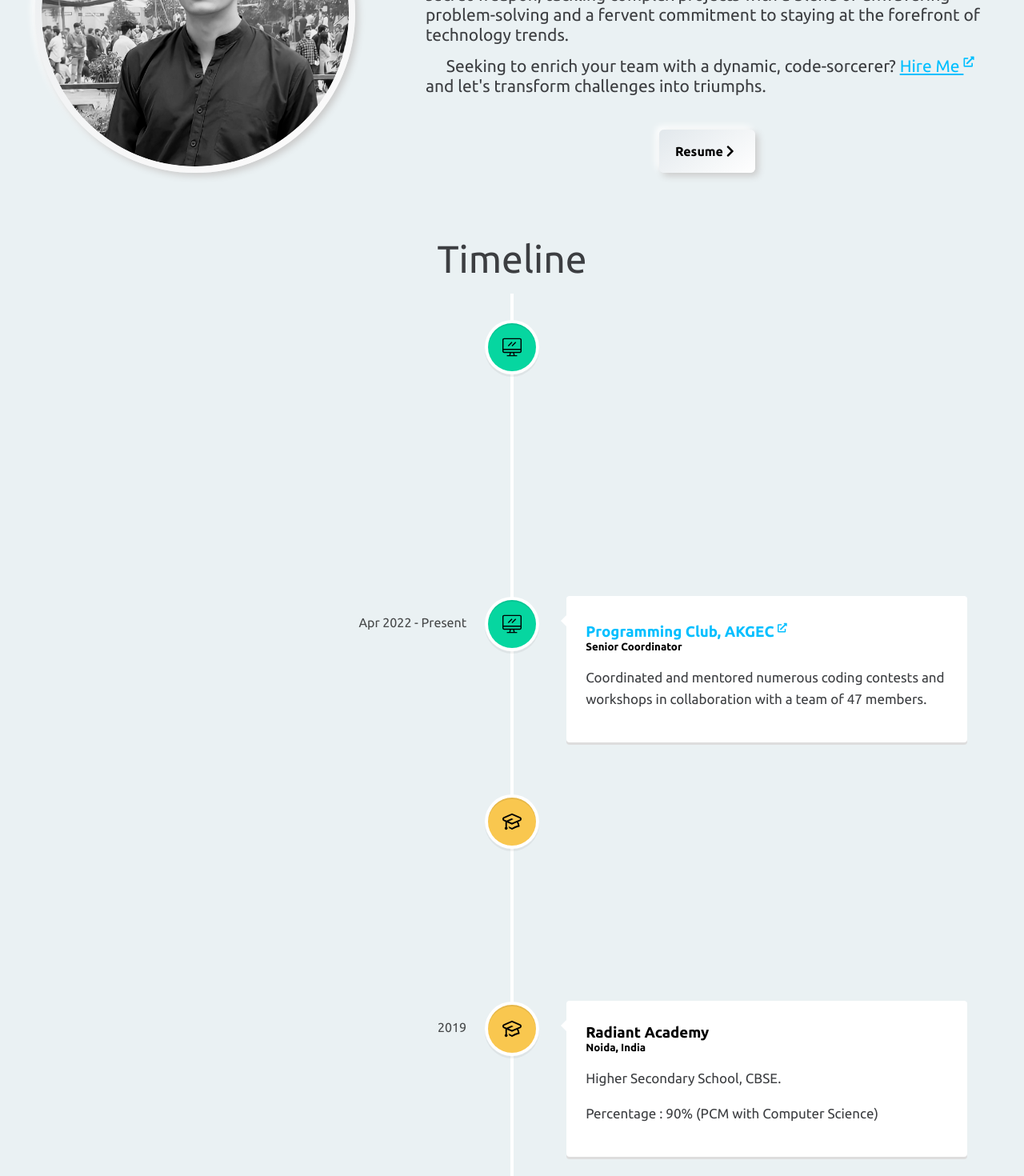
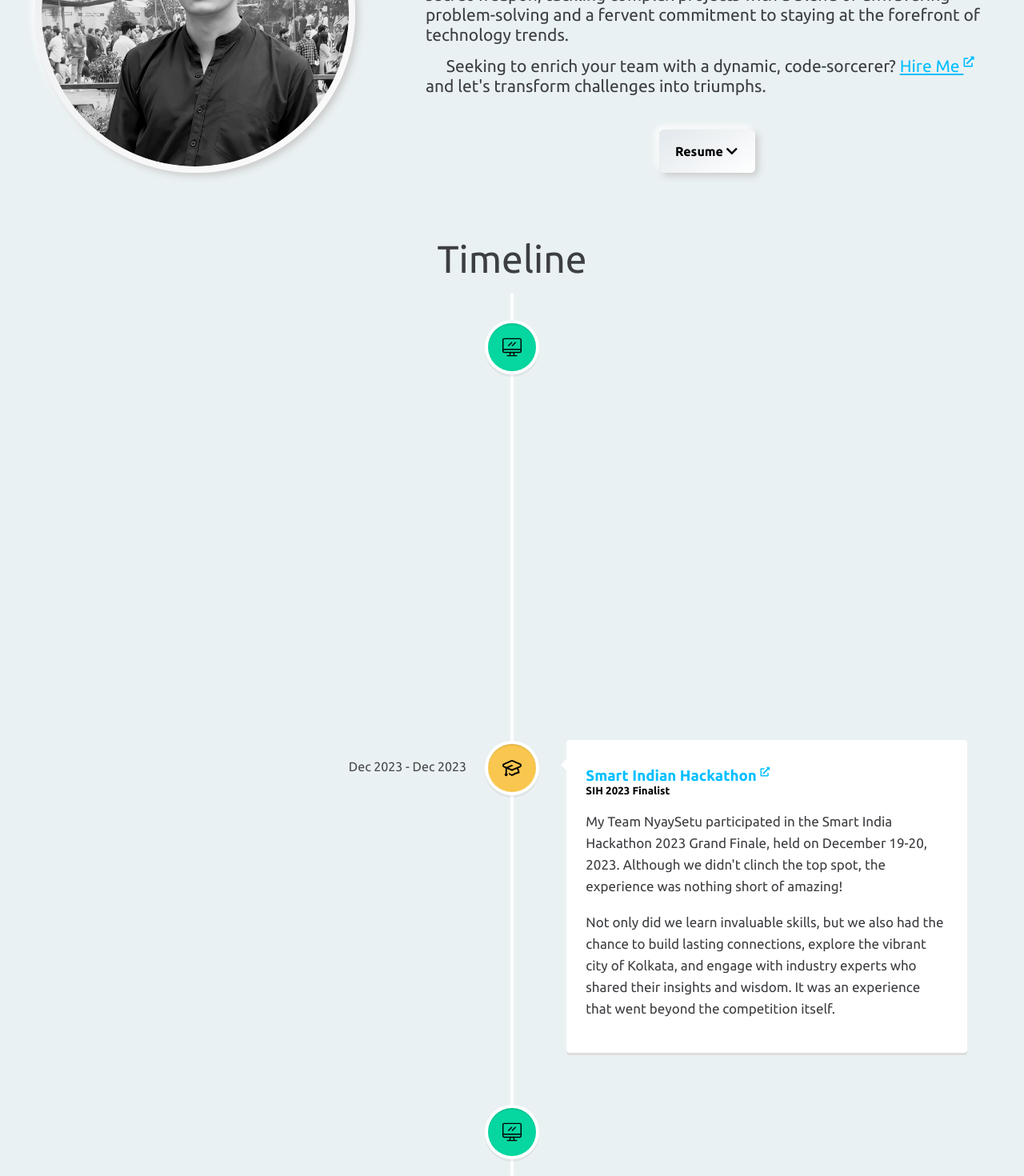
Before and after one commit to dontdude/Portfolio, a React (Create React App) app: page / in a window 1280 px wide. Shown: the part 1200-2670 px from the top of the page at 80% size. Built offline with nearby package versions, Linux system fonts and the light colour scheme; no server answers.

Commit message:
resume update & skills

```diff
--- a/package.json
+++ b/package.json
@@ -1,6 +1,6 @@
 {
   "name": "my-portfolio",
-  "version": "0.1.4",
+  "version": "0.1.5",
   "private": true,
   "devDependencies": {
     "react-scripts": "5.0.1"
--- a/src/components/about/About.js
+++ b/src/components/about/About.js
@@ -1,7 +1,7 @@
 import React from "react"
 import "./About.css"
 import logo from "../assets/logo.png";
-//import Resume from "../assets/Resume_ChandanMishra.pdf";
+import Resume from "../assets/Resume_ChandanMishra.pdf";
 
 //React Reveal
 import Fade from 'react-reveal/Fade';
@@ -54,10 +54,16 @@ const Features = () => {
                     <i class="fas fa-arrow-down"></i>
                 </a> */}
                 <div style={{display: "flex", justifyContent: "center"}}>
-                  <a style={{display: "inline-block"}} target="_blank" rel="noopener noreferrer" href="https://drive.google.com/file/d/1ZmxTJeJcCtQXqD6_N9JPO26j6J6ZscGX/view?usp=drivesdk">
+                  {/* <a style={{display: "inline-block"}} target="_blank" rel="noopener noreferrer" href="https://drive.google.com/file/d/1ZmxTJeJcCtQXqD6_N9JPO26j6J6ZscGX/view?usp=drivesdk">
                     <div className="rsm btn_shadow">
                       <b>Resume&nbsp;</b>
                       <i className="fas fa-chevron-right"></i>
+                    </div>
+                  </a> */}
+                  <a style={{display: "inline-block"}} href={Resume} download="Resume_ChandanMishra">
+                    <div className="rsm btn_shadow">
+                      <b>Resume&nbsp;</b>
+                      <i className="fas fa-chevron-down"></i>
                     </div>
                   </a>
                 </div>
@@ -96,6 +102,7 @@ const Features = () => {
                   </h5>
                   <p className="description">{element.desc1}</p>
                   <p className="description">{element.desc2}</p>
+                  <p className="description">{element.desc3}</p>
                 </VerticalTimelineElement>
               );
             })}
--- a/src/components/about/timelineAPI.js
+++ b/src/components/about/timelineAPI.js
@@ -3,14 +3,35 @@ let TimelineData = [
     id: 1,
     title: "LongShot AI",
     link: "https://www.longshot.ai/",
+    location: "Software Engineer Intern | Remote",
+    desc1: "Spearheaded Vue.js development for Longshot AI’s website and also utilized React and TypeScript for their flagship product(Fulcrum)",
+    desc2: "Achieved an 80% increase in user satisfaction by significantly improving app performance through data streaming and advanced frontend features, including pagination, infinite scroll, lazy loading, caching, analytics and auto scroll.",
+    desc3: "Developed and delivered production-ready products involving GenAI models, and contributed to testing using Playwright for comprehensive automated testing.",
+    date: "December 2023 - Present",
+    icon: "work",
+  },
+  {
+    id: 2,
+    title: "Smart Indian Hackathon",
+    link: "https://github.com/NyayaSetu-SIH/Dashboard",
+    location: "SIH 2023 Finalist",
+    desc1: "My Team NyaySetu participated in the Smart India Hackathon 2023 Grand Finale, held on December 19-20, 2023. Although we didn't clinch the top spot, the experience was nothing short of amazing!",
+    desc2: "Not only did we learn invaluable skills, but we also had the chance to build lasting connections, explore the vibrant city of Kolkata, and engage with industry experts who shared their insights and wisdom. It was an experience that went beyond the competition itself.",
+    date: "Dec 2023 - Dec 2023",
+    icon: "school",
+  },
+  {
+    id: 3,
+    title: "LongShot AI",
+    link: "https://www.longshot.ai/",
     location: "FrontEnd Developer Intern | Remote",
-    desc1: "Spearheaded Vue.js development for Longshot AI’s website, and also utilized React and TypeScript for there product, Botshot.",
-    desc2: "Significantly improved app performance, resulting in a 60% increase in user satisfaction through data streaming.",
+    desc1: "Excelled as a Frontend Developer Intern, where my expertise in Vue.js and proficiency with JavaScript were pivotal to my successful contributions to the team's development efforts.",
+    desc2: "Showcased strong problem-solving skills and agility in learning, which enabled me to rapidly take on new tasks and deliver high-quality products within tight deadlines.",
     date: "June 2023 - Oct 2023",
     icon: "work",
   },
   {
-    id: 2,
+    id: 4,
     title: "Programming Club, AKGEC",
     link: "https://pcakgec.tech/",
     location: "Senior Coordinator",
@@ -29,7 +50,7 @@ let TimelineData = [
   //   icon: "work",
   // },
   {
-    id: 4,
+    id: 5,
     title: "DR. A.P.J. ABDUL KALAM TECHNICAL UNIVERSITY",
     location: "Lucknow, India",
     desc1:"B.Tech Computer Science & Engineering",
@@ -38,7 +59,7 @@ let TimelineData = [
     icon: "school",
   },
   {
-    id: 5,
+    id: 6,
     title: "Radiant Academy",
     location: "Noida, India",
     desc1:"Higher Secondary School, CBSE.",
@@ -48,7 +69,7 @@ let TimelineData = [
     icon: "school",
   },
   {
-    id: 6,
+    id: 7,
     title: "Radiant Academy",
     location: "Noida, India",
     desc1: "High School, CBSE.",
--- a/src/components/skill/Skill.js
+++ b/src/components/skill/Skill.js
@@ -23,11 +23,11 @@ const Skill = () => {
                     <img className='img-shadow' src={frontend} alt='Frontend' />
                     <h2 className="card-title">frontend</h2>
                     <ul>
-                      <li>HTML / CSS</li>
-                      <li>React.js / Next.js 13</li>
-                      <li>Vue.js</li>
-                      <li>Angular</li>
-                      <li>Tailwind Css</li>
+                      <li>React, Next JS, Redux</li>
+                      <li>Vue, Vuex</li>
+                      <li>Angular, RxJS</li>
+                      <li>HTML, CSS, SASS, Tailwind CSS</li>
+                      <li>Figma, Canva</li>
                       {/* <li>Redux / Context API</li> */}
                       {/* <li>BootsTrap</li> */}
                     </ul>
@@ -38,11 +38,11 @@ const Skill = () => {
                     <img className='img-shadow' src={backend} alt='Backend' />
                     <h2 className="card-title">Backend</h2>
                     <ul>
-                      <li>NodeJs</li>
-                      <li>ExpressJs</li>
-                      <li>JEST Testing</li>
-                      <li>AWS</li>
-                      <li>Docker</li>
+                      <li>Node, Express</li>
+                      <li>SQL and NoSQL Databases</li>
+                      <li>REST, GraphQL</li>
+                      <li>Docker, Vercel, AWS, Firebase</li>
+                      <li>Postman, FastAPI</li>
                       {/* <li>REST APIs</li> */}
                     </ul>
               </div>
@@ -55,9 +55,8 @@ const Skill = () => {
                       <li>JavaScript / TypeScript</li>
                       <li>C / C++</li>
                       <li>Data Structures & Algorithms</li>
-                      <li>MongoDB / MySQL</li>
-                      <li>Git / GitHub</li>
-                      {/* <li>Docker</li> */}
+                      <li>Git, GitHub, Jira</li>
+                      <li>GenAI, HuggingFace, Langchain</li>
                       {/* <li>VS Code</li>
                       <li>Linux</li> */}
                     </ul>
```
Also changed, not shown: 1 other file (tests, documents, lock files or other folders).
